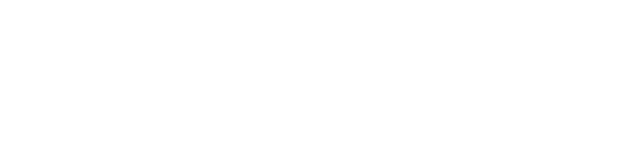
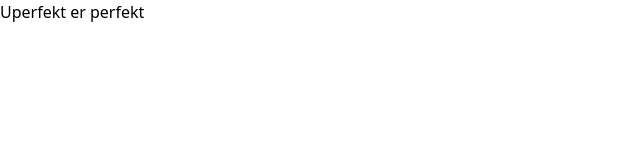
Before and after one commit to Mathildear/gruppe7-PierreFalcke, a website built with Vite: page src/index.html in a window 1280 px wide. Shown: the whole page, without its empty margins (0-640 px from the left). Built offline with nearby package versions, Linux system fonts and the light colour scheme.

Commit message:
h1 added

```diff
--- a/src/index.html
+++ b/src/index.html
@@ -7,6 +7,7 @@
     <title>Pierre Falcke - Gruppe 7</title>
   </head>
   <body>
+    <h1><span class="">Uperfekt</span> er perfekt</h1>
     <script type="module" src="./main.js"></script>
   </body>
 </html>
```
